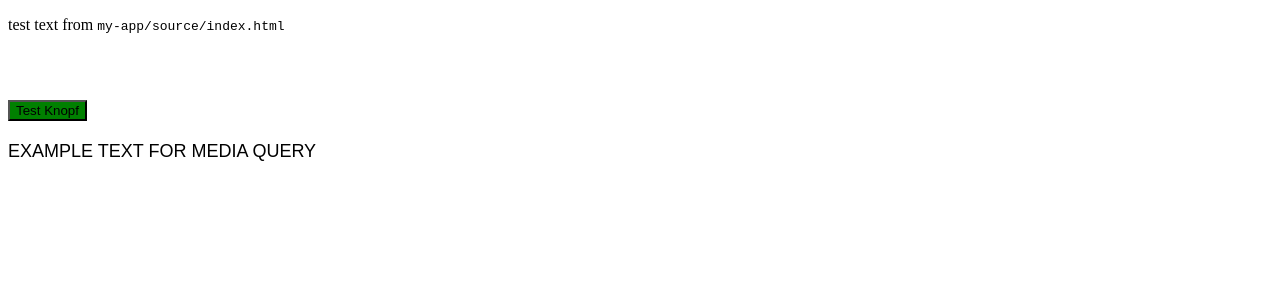
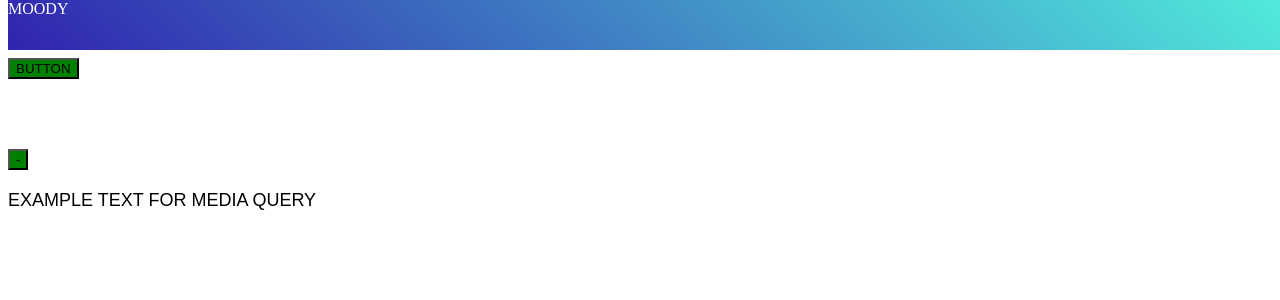
Before and after one commit to Sav0narola/my-app, a React (Create React App) app: page / in a window 1280 px wide. Shown: the top 300 px of the page. Built offline with nearby package versions, Linux system fonts and the light colour scheme.

Commit message:
implemented header component for task chp-6

```diff
--- a/public/index.html
+++ b/public/index.html
@@ -26,15 +26,14 @@
       You need to enable JavaScript to run this app.
     </noscript>
 
-    <p>test text from
-      <code>
-        my-app/source/index.html
-      </code>
-    </p>
+    <div id="head"></div>
 
-    <div id="button"></div>
+    <div id="button1"></div>
 
-    <div id="main"> tttt</div>
+    <div id="button2"></div>
+
+    <div id="main"></div>
+
     <!--
       This HTML file is a template.
       If you open it directly in the browser, you will see an empty page.
--- /dev/null
+++ b/src/components/Header.js
@@ -0,0 +1,11 @@
+import React from "react";
+
+const Header = () => (
+    <header className={'head'}>
+        <nav>
+            <span>moody</span>
+        </nav>
+    </header>
+);
+
+export default Header;
--- a/src/components/SimpleText.js
+++ b/src/components/SimpleText.js
@@ -1,7 +1,9 @@
 import React from "react";
 
 const SimpleText = () => (
-    <span className={'main'}>EXAMPLE TEXT FOR MEDIA QUERY</span>
+    <span className={'main'}>
+        EXAMPLE TEXT FOR MEDIA QUERY
+    </span>
 );
 
 export default SimpleText;
--- a/src/css/style.css
+++ b/src/css/style.css
@@ -16,6 +16,17 @@
     .main{
         font-size: 18px;
     }
+}
+
+.head {
+    text-align: left;
+    text-transform: uppercase;
+    color: white;
+    position: fixed;
+    top: 0;
+    width: 100%;
+    height: 50px;
+    background: linear-gradient(45grad, #3023AE, #51ECDC);
 }
 
 .App {
--- a/src/index.js
+++ b/src/index.js
@@ -5,10 +5,15 @@ import App from './App';
 import registerServiceWorker from './registerServiceWorker';
 import Button from "./components/Button";
 import SimpleText from "./components/SimpleText";
+import Header from "./components/Header";
 
 render(<App />, document.getElementById('main'));
 registerServiceWorker();
 
-render (<Button buttonName={'Test Knopf'}/>, document.querySelector('#button'));
+render (<Button buttonName={'BUTTON'}/>, document.querySelector('#button1'));
+
+render (<Button buttonName={'-'}/>, document.querySelector('#button2'));
 
 render (<SimpleText/>, document.querySelector('#main'));
+
+render(<Header/>, document.querySelector('#head'));
```
